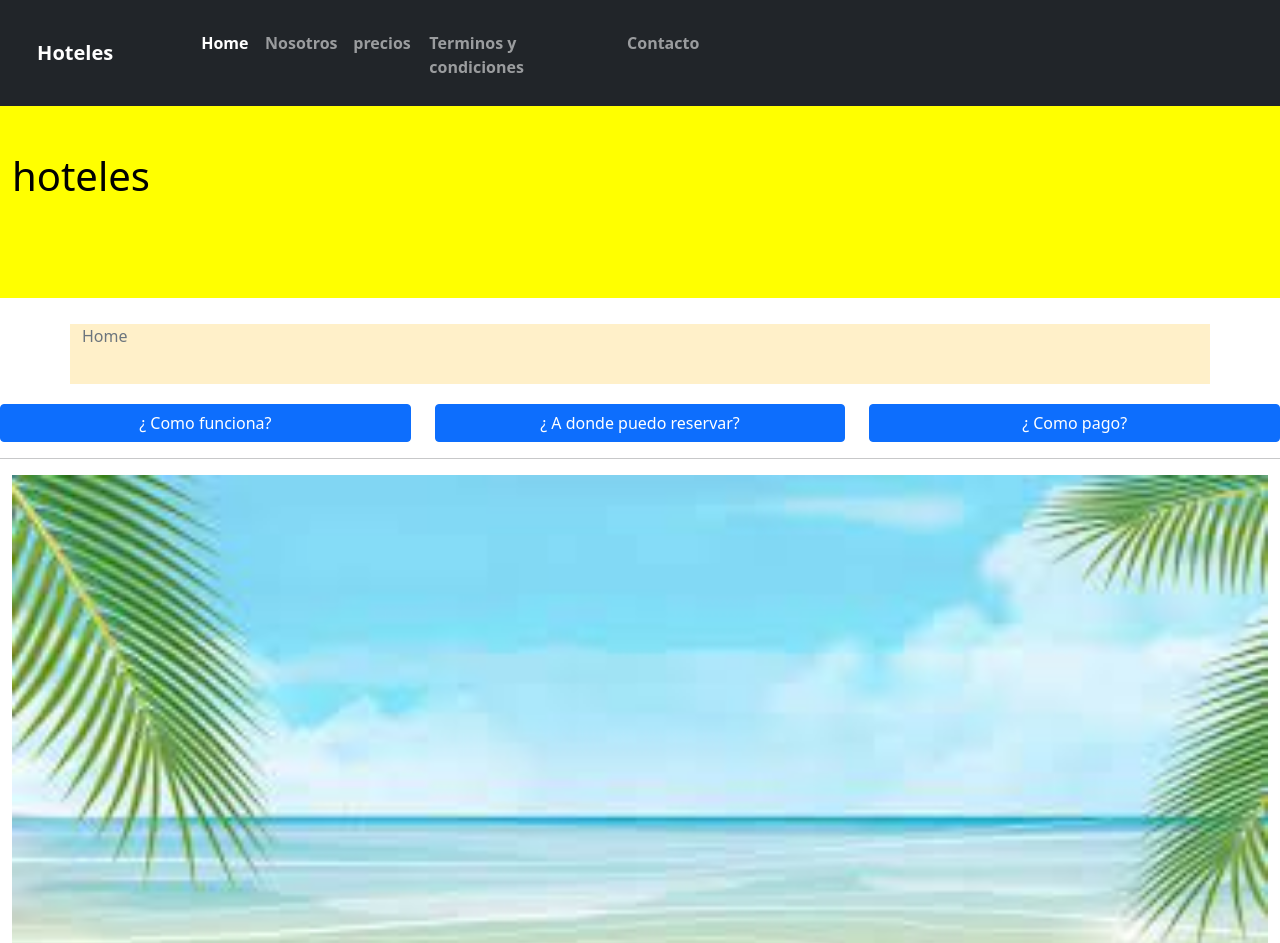
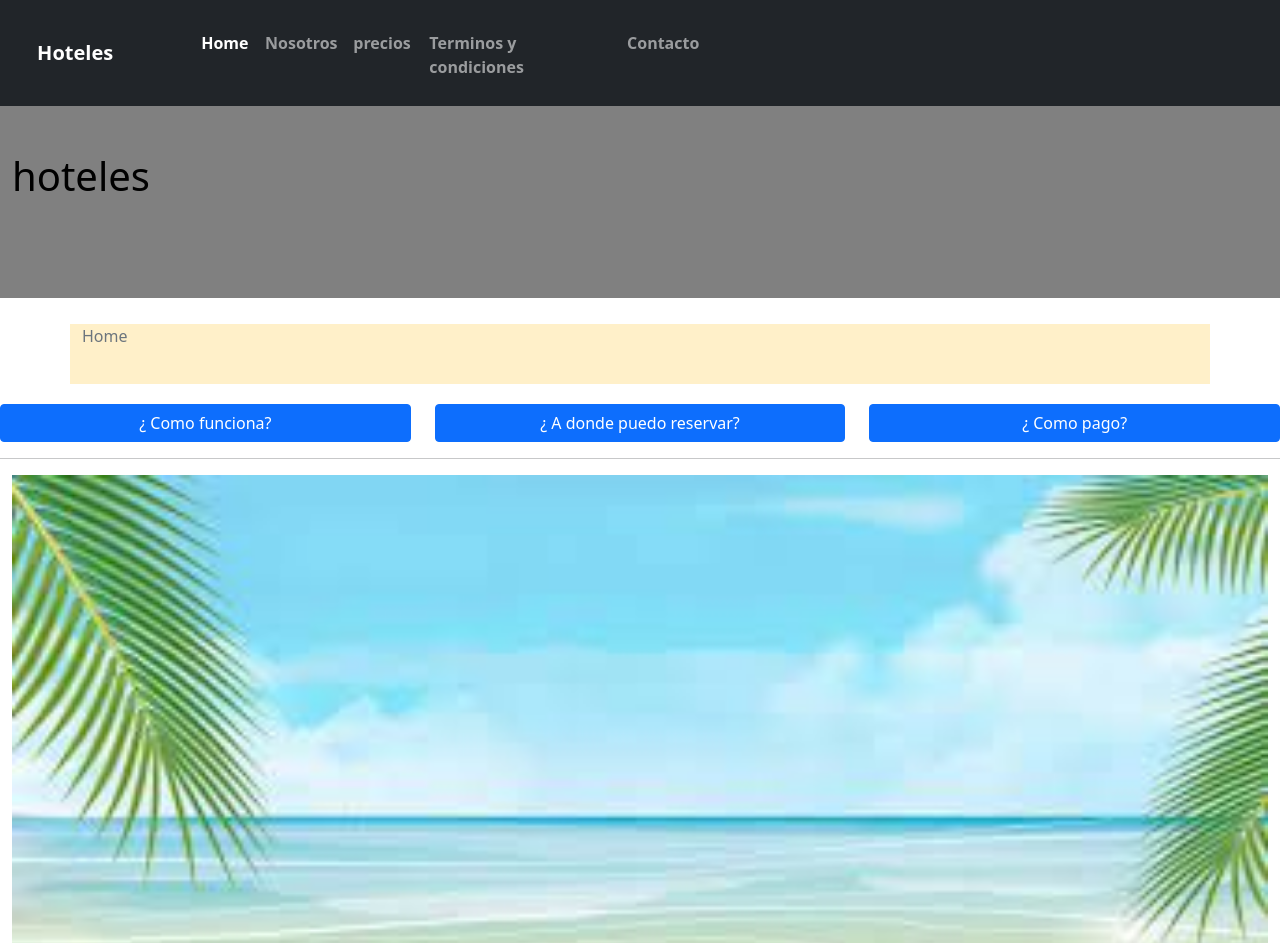
Before and after one commit to naara1993/guia-hotel, a website: page index.html in a window 1280 px wide. Shown: the top 943 px of the page. Drawn offline with nearby package versions, Linux system fonts and the light colour scheme; a web font is replaced by a local one.

Commit message:
html_nuevo

```diff
--- a/index.html
+++ b/index.html
@@ -3,7 +3,7 @@
   <head>
     <meta charset="utf-8">
     <meta name="viewport" content="width=device-width, initial-scale=1, shrink-to-fit=no">
-    <link rel="stylesheet" href="archivo.css">
+    <link rel="stylesheet" href="styles.css">
     <link rel="stylesheet" href="node_modules/bootstrap/dist/css/bootstrap.min.css" >
     <link rel="stylesheet" href="node_modules/open-iconic/font/css/open-iconic-bootstrap.min.css">
     <meta name="viewport" content="width=device-width, initial-scale=1, maximum-scale=1, user-scalable=no">
```
